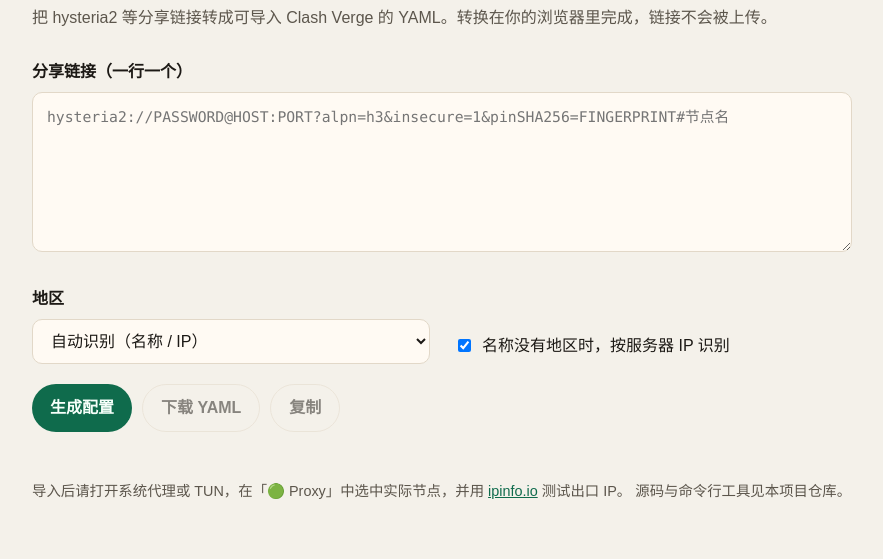
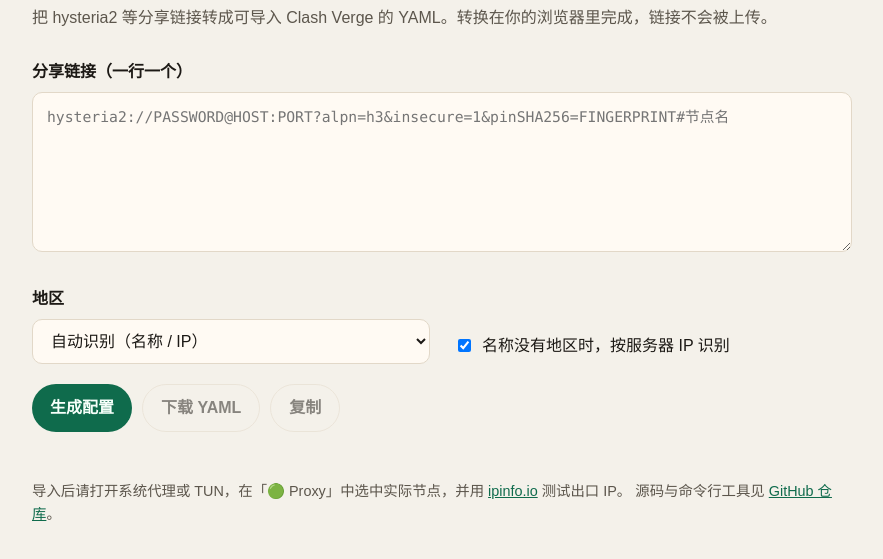
Before and after one commit to FAITHSHUNAA/clash-convert, a plain HTML site: page docs/index.html in a window 1280 px wide. Shown: the part 89-648 px from the top of the page, without its empty margins (198-1081 px from the left). Drawn offline with Linux system fonts and the light colour scheme.

Commit message:
Link the online converter footer to the GitHub repo

```diff
--- a/docs/index.html
+++ b/docs/index.html
@@ -50,7 +50,7 @@
     </div>
     <footer>
       导入后请打开系统代理或 TUN，在「🟢 Proxy」中选中实际节点，并用 <a href="https://ipinfo.io" target="_blank" rel="noopener">ipinfo.io</a> 测试出口 IP。
-      源码与命令行工具见本项目仓库。
+      源码与命令行工具见 <a href="https://github.com/FAITHSHUNAA/clash-convert">GitHub 仓库</a>。
     </footer>
   </main>
   <script src="./app.js"></script>
```
